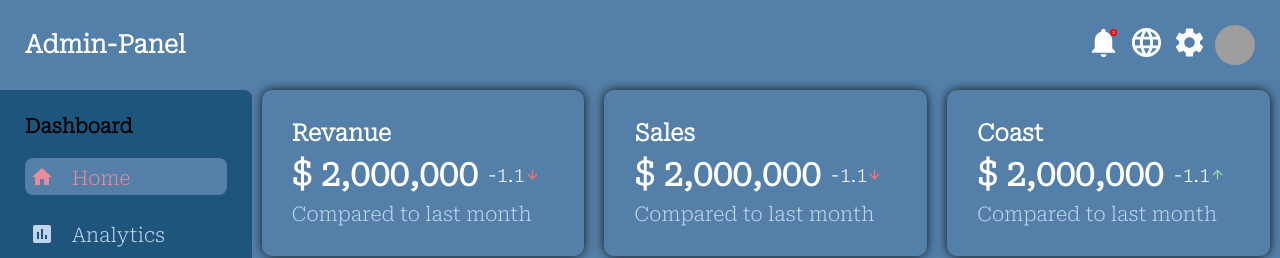
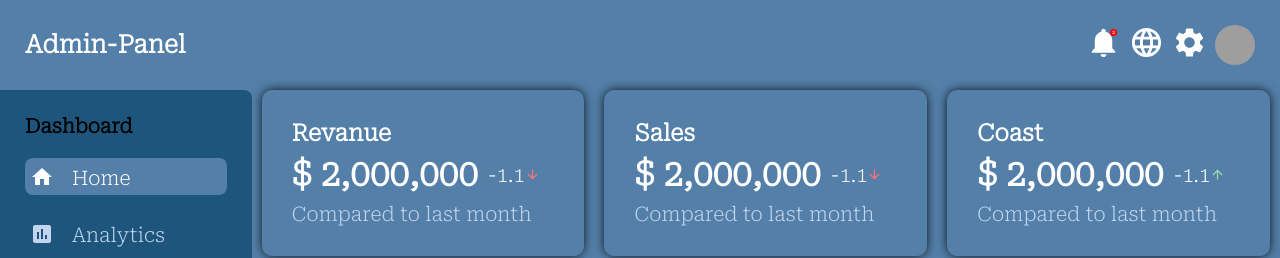
Before and after one commit to SerheyJankowsky/AdminPanel, a React (Create React App) app: page /home in a window 1280 px wide. Shown: the top 258 px of the page. Built offline with nearby package versions, Linux system fonts and the light colour scheme; grey boxes are pictures that could not be loaded.

Commit message:
style link

```diff
--- a/src/Component/Sidebar/sidebar.module.scss
+++ b/src/Component/Sidebar/sidebar.module.scss
@@ -30,7 +30,7 @@
   align-items: center;
   text-align: center;
   gap: 18px;
-  color: #e88b9a;
+  color: #ffff;
   background-color: #537fa8;
   padding: 5px;
   transition: all 0.15s ease-in-out;
```
